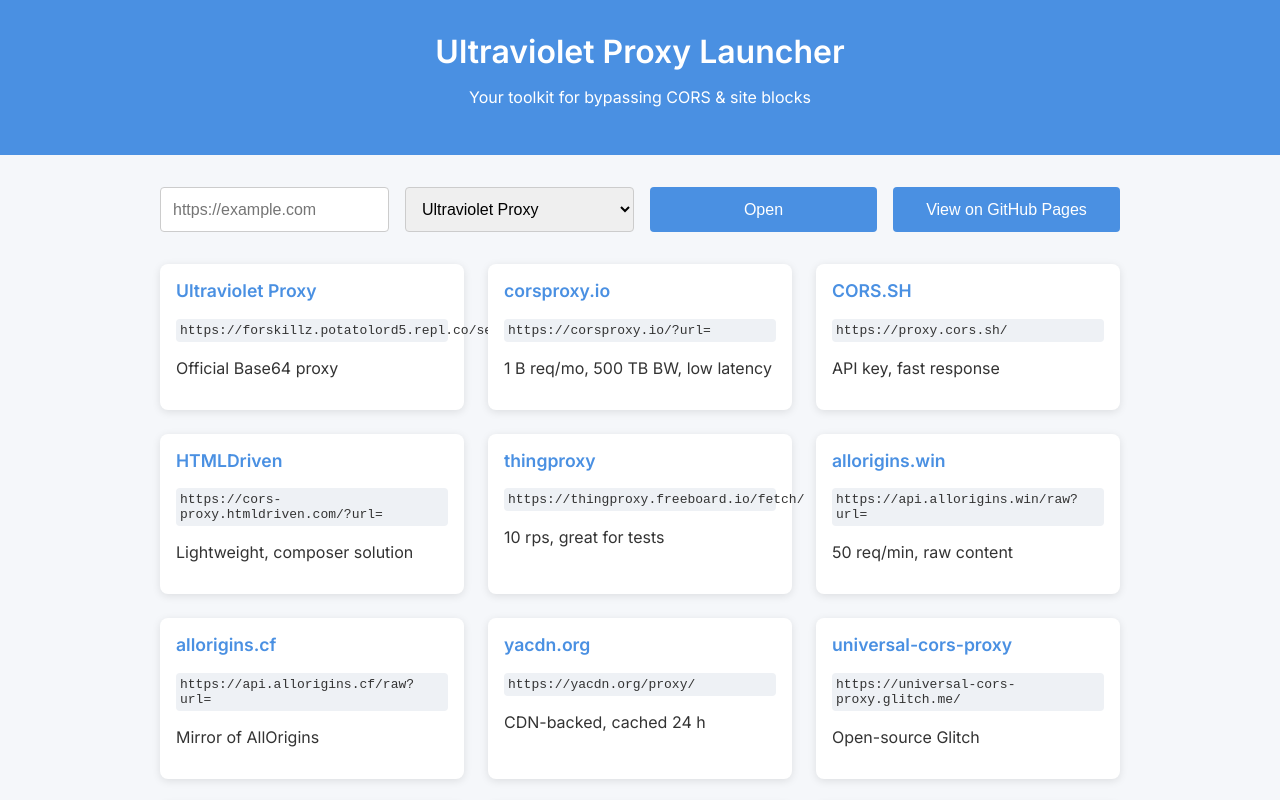
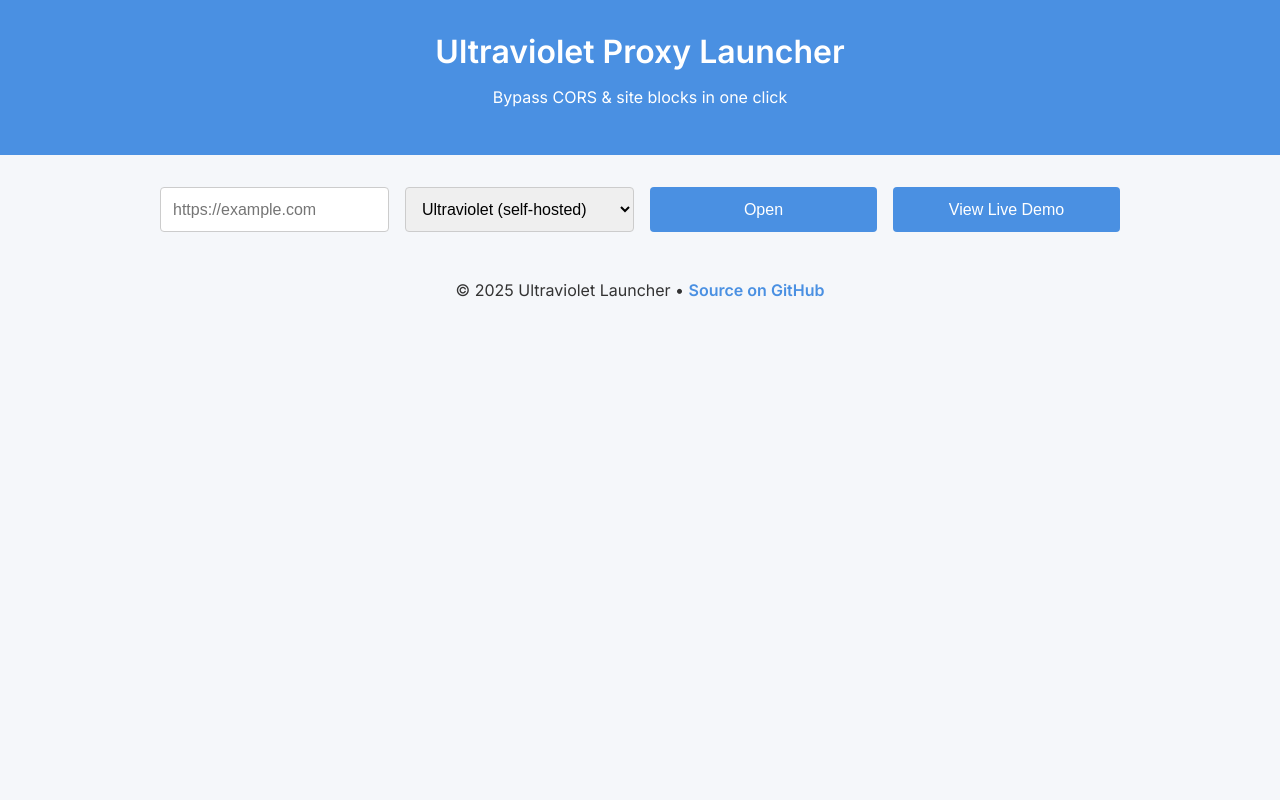
Before and after one commit to MasonAcoder31/Url_open, a plain HTML site: page index.html in a window 1280 px wide. Both pictures are taken after a click on the button "Open". Shown: the top 800 px of the page. Drawn offline with Linux system fonts and the light colour scheme.

Commit message:
Update index.html

```diff
--- a/index.html
+++ b/index.html
@@ -1,118 +1,79 @@
 <!DOCTYPE html>
 <html lang="en">
 <head>
-  <meta charset="UTF-8">
-  <meta name="viewport" content="width=device-width,initial-scale=1.0">
+  <meta charset="UTF-8" />
+  <meta name="viewport" content="width=device-width, initial-scale=1.0"/>
   <title>Ultraviolet Proxy Launcher</title>
-  <link href="https://fonts.googleapis.com/css?family=Inter:400,600&display=swap" rel="stylesheet">
+  <link href="https://fonts.googleapis.com/css?family=Inter:400,600&display=swap" rel="stylesheet"/>
   <style>
     body { font-family: 'Inter', sans-serif; margin:0; padding:0; background:#f5f7fa; color:#333; }
-    header { background:#4a90e2; color:white; text-align:center; padding:2rem 1rem; }
+    header { background:#4a90e2; color:#fff; text-align:center; padding:2rem 1rem; }
     header h1 { margin:0; font-weight:600; }
     main { max-width:960px; margin:2rem auto; padding:0 1rem; }
     .controls { display:flex; flex-wrap:wrap; gap:1rem; margin-bottom:2rem; }
     .controls input, .controls select, .controls button {
       flex:1; min-width:200px; padding:0.75rem; font-size:1rem; border:1px solid #ccc; border-radius:4px;
     }
-    .controls button { background:#4a90e2; color:white; border:none; cursor:pointer; }
+    .controls button { background:#4a90e2; color:#fff; border:none; cursor:pointer; }
     .controls button:hover { background:#357ab8; }
-    .cards { display:grid; grid-template-columns:repeat(auto-fit,minmax(240px,1fr)); gap:1.5rem; }
-    .card { background:white; border-radius:8px; box-shadow:0 2px 8px rgba(0,0,0,0.1); padding:1rem; }
-    .card h3 { margin-top:0; font-size:1.1rem; color:#4a90e2; }
-    .card code { display:block; background:#eef1f5; padding:0.25rem; margin:0.5rem 0; border-radius:4px; }
-    .footer { text-align:center; margin:3rem 0 1rem; }
-    .footer a { color:#4a90e2; text-decoration:none; font-weight:600; }
+    footer { text-align:center; margin:3rem 0 1rem; }
+    footer a { color:#4a90e2; text-decoration:none; font-weight:600; }
   </style>
 </head>
 <body>
-
   <header>
     <h1>Ultraviolet Proxy Launcher</h1>
-    <p>Your toolkit for bypassing CORS & site blocks</p>
+    <p>Bypass CORS & site blocks in one click</p>
   </header>
 
   <main>
     <div class="controls">
-      <input id="urlInput" type="url" placeholder="https://example.com" required>
+      <input id="urlInput" type="url" placeholder="https://example.com" required />
       <select id="proxySelect">
-        <!-- Populate via JS -->
+        <!-- Self-Hosted Ultraviolet -->
+        <option value="https://masonviolet.pages.dev/?url=">Ultraviolet (self-hosted)</option>
+        <!-- Other working proxies -->
+        <option value="https://corsproxy.io/?url=">corsproxy.io</option>
+        <option value="https://api.allorigins.win/raw?url=">allorigins.win</option>
+        <option value="https://thingproxy.freeboard.io/fetch/">thingproxy.freeboard.io</option>
+        <option value="https://api.codetabs.com/v1/proxy?quest=">codetabs.com</option>
+        <option value="https://test.cors.workers.dev/?">test.cors.workers.dev</option>
+        <option value="https://universal-cors-proxy.glitch.me/">glitch.me proxy</option>
+        <option value="https://jsonp.afeld.me/?url=">jsonp.afeld.me</option>
+        <option value="http://www.whateverorigin.org/get?url=">whateverorigin.org</option>
       </select>
       <button id="openBtn">Open</button>
-      <button onclick="window.open('https://masonacoder31.github.io/Url_open/','_blank')">
-        View on GitHub Pages
+      <button onclick="window.open('https://masonviolet.pages.dev/','_blank')">
+        View Live Demo
       </button>
-    </div>
-
-    <div class="cards" id="proxyCards">
-      <!-- Cards injected by JS -->
     </div>
   </main>
 
-  <footer class="footer">
-    &copy; 2025 Ultraviolet Launcher • <a href="https://github.com/masonacoder31/Url_open" target="_blank">Source on GitHub</a>
+  <footer>
+    &copy; 2025 Ultraviolet Launcher •
+    <a href="https://github.com/masonacoder31/Url_open" target="_blank">Source on GitHub</a>
   </footer>
 
   <script>
-    const proxies = [
-      { name: 'Ultraviolet Proxy', type:'uv', desc:'Official Base64 proxy', prefix:'https://forskillz.potatolord5.repl.co/service/', encode:'btoa' },
-      { name: 'corsproxy.io', prefix:'https://corsproxy.io/?url=', desc:'1 B req/mo, 500 TB BW, low latency' },
-      { name: 'CORS.SH', prefix:'https://proxy.cors.sh/', desc:'API key, fast response' },
-      { name: 'HTMLDriven', prefix:'https://cors-proxy.htmldriven.com/?url=', desc:'Lightweight, composer solution' },
-      { name: 'thingproxy', prefix:'https://thingproxy.freeboard.io/fetch/', desc:'10 rps, great for tests' },
-      { name: 'allorigins.win', prefix:'https://api.allorigins.win/raw?url=', desc:'50 req/min, raw content' },
-      { name: 'allorigins.cf', prefix:'https://api.allorigins.cf/raw?url=', desc:'Mirror of AllOrigins' },
-      { name: 'yacdn.org', prefix:'https://yacdn.org/proxy/', desc:'CDN-backed, cached 24 h' },
-      { name: 'universal-cors-proxy', prefix:'https://universal-cors-proxy.glitch.me/', desc:'Open-source Glitch' },
-      { name: 'jsonp.afeld.me', prefix:'https://jsonp.afeld.me/?url=', desc:'JSONP wrapper' },
-      { name: 'Whatever Origin', prefix:'http://www.whateverorigin.org/get?url=', desc:'Clone of AnyOrigin' },
-      { name: 'crossorigin.me', prefix:'https://crossorigin.me/', desc:'No-config public proxy' },
-      { name: 'cors-anywhere', prefix:'https://cors-anywhere.herokuapp.com/', desc:'Demo only; add /URL' },
-      { name: 'api.codetabs', prefix:'https://api.codetabs.com/v1/proxy?quest=', desc:'5 MB/req, 5 req/s' },
-      { name: 'cors.io', prefix:'https://cors.io/?', desc:'Simple dev proxy' },
-      { name: 'test.cors.workers', prefix:'https://test.cors.workers.dev/?', desc:'Cloudflare Workers demo' },
-      { name: 'norawproxy', prefix:'https://norawproxy.appspot.com/?url=', desc:'GET-only proxy' },
-      { name: 'cors.workers.dev', prefix:'https://cors.ryanking13.workers.dev/?u=', desc:'Experimental Worker' }
-    ];
+    document.getElementById('openBtn').addEventListener('click', () => {
+      const url = document.getElementById('urlInput').value.trim();
+      try { new URL(url); }
+      catch { return alert('Please enter a valid URL, including http:// or https://'); }
 
-    const select = document.getElementById('proxySelect');
-    const cards = document.getElementById('proxyCards');
-    proxies.forEach(p => {
-      // Dropdown
-      const opt = document.createElement('option');
-      opt.value = p.name;
-      opt.textContent = p.name;
-      select.appendChild(opt);
-      // Cards
-      const card = document.createElement('div');
-      card.className = 'card';
-      card.innerHTML = `
-        <h3>${p.name}</h3>
-        <code title="Prefix">${p.prefix}${p.encode==='btoa'?'<Base64>'+'...' : '<URL>'}</code>
-        <p>${p.desc}</p>
-      `;
-      cards.appendChild(card);
-    });
+      const prefix = document.getElementById('proxySelect').value;
+      const proxied = prefix + encodeURIComponent(url);
 
-    document.getElementById('openBtn').onclick = () => {
-      const url = document.getElementById('urlInput').value.trim();
-      try { new URL(url); } catch {
-        return alert('Please enter a valid URL (include http:// or https://)');
-      }
-      const proxy = proxies.find(p => p.name === select.value);
-      let target = proxy.prefix;
-      if (proxy.encode === 'btoa') {
-        target += btoa(url);
-      } else {
-        target += encodeURIComponent(url);
-      }
       const win = window.open('', '_blank');
-      if (!win || win.closed===undefined) {
+      if (!win || win.closed === undefined) {
         return alert('Pop-up blocked! Please enable pop-ups for this site.');
       }
-      win.document.write(`<iframe src="${target}" style="width:100vw;height:100vh;border:none;"></iframe>`);
+      win.document.write(`
+        <html><body style="margin:0;padding:0;">
+          <iframe src="${proxied}" style="width:100vw; height:100vh; border:none;"></iframe>
+        </body></html>
+      `);
       win.document.close();
-    };
+    });
   </script>
-
 </body>
 </html>
```
